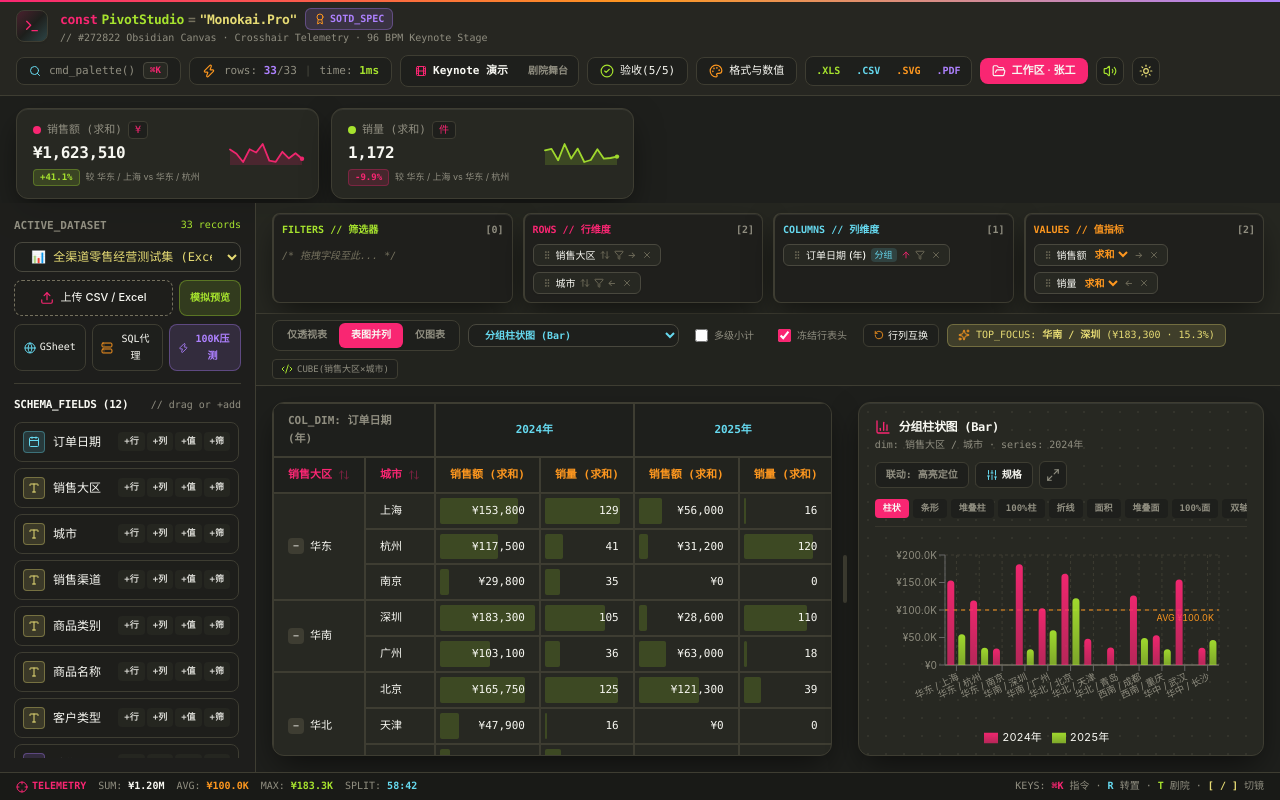
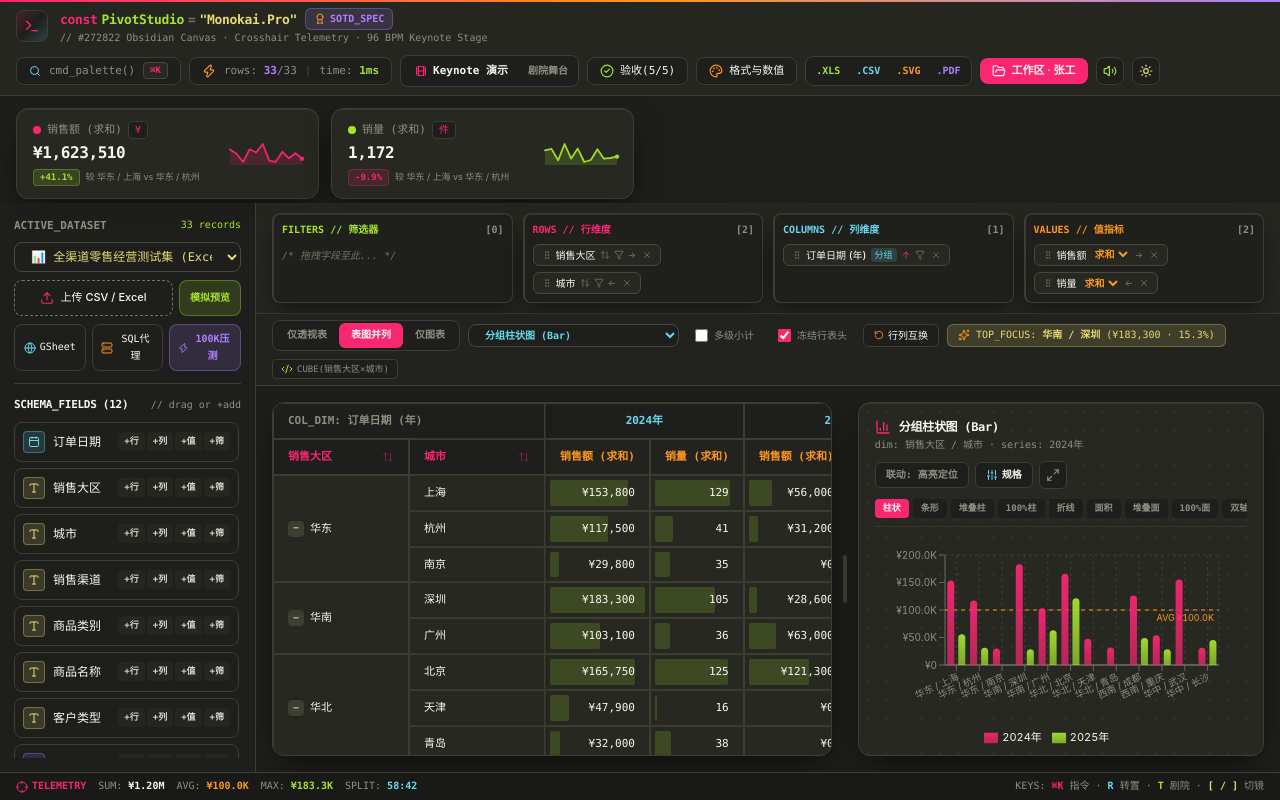
Before and after one commit to lovemoganna/PivotStudio, a React (Vite) app: page / in a window 1280 px wide. Built offline with nearby package versions, Linux system fonts and the light colour scheme; the HTML template or start-up script is replaced by a standard one.

Commit message:
fix(table): enable robust multi-level sticky row headers with calculated left offsets

```diff
--- a/src/features/pivot/components/PivotTable.jsx
+++ b/src/features/pivot/components/PivotTable.jsx
@@ -53,7 +53,14 @@ export function PivotTable({
               pivotResult.colHeaderRows.map((headerRow, levelIdx) => (
                 <tr key={`col_level_${levelIdx}`}>
                   {levelIdx === 0 && (
-                    <th colSpan={Math.max(1, pivotResult.rowConfigs.length)} rowSpan={pivotResult.colHeaderRows.length} className={`border border-[#D6D4C8] dark:border-[#3E3D32] bg-[#EFECE1] dark:bg-[#1E1F1C] px-3.5 py-2 font-semibold text-[#75715E] dark:text-[#908E80] apple-font-mono ${chartSpecConfig.stickyRowHeaders && pivotResult.rowConfigs.length <= 1 ? 'sticky left-0 z-30' : ''}`}>
+                    <th
+                      colSpan={Math.max(1, pivotResult.rowConfigs.length)}
+                      rowSpan={pivotResult.colHeaderRows.length}
+                      style={{ left: chartSpecConfig.stickyRowHeaders ? 0 : undefined }}
+                      className={`border border-[#D6D4C8] dark:border-[#3E3D32] bg-[#EFECE1] dark:bg-[#1E1F1C] px-3.5 py-2 font-semibold text-[#75715E] dark:text-[#908E80] apple-font-mono ${
+                        chartSpecConfig.stickyRowHeaders ? 'sticky left-0 z-30 shadow-[2px_0_5px_-2px_rgba(0,0,0,0.18)] dark:shadow-[2px_0_5px_-2px_rgba(0,0,0,0.5)]' : ''
+                      }`}
+                    >
                       <div className="flex items-center justify-between gap-1">
                         <span>COL_DIM: {pivotResult.colConfigs.map((c) => getDimDisplayLabel(c)).join(' / ')}</span>
                       </div>
@@ -90,16 +97,38 @@ export function PivotTable({
             )}
             <tr>
               {pivotResult.rowConfigs.length > 0 ? (
-                pivotResult.rowConfigs.map((rDim, rIdx) => (
-                  <th key={rDim.id} onClick={() => toggleDimensionSort('rows', rDim.id)} className={`border border-[#D6D4C8] dark:border-[#3E3D32] bg-[#EFECE1] dark:bg-[#1E1F1C] px-3.5 py-2 font-semibold text-[#F92672] apple-font-mono whitespace-nowrap cursor-pointer hover:bg-black/[0.04] dark:hover:bg-[#2D2E27] transition ${chartSpecConfig.stickyRowHeaders && pivotResult.rowConfigs.length <= 1 && rIdx === 0 ? 'sticky left-0 z-30 shadow-[1px_0_0_0_rgba(62,61,50,0.6)]' : ''}`}>
+                pivotResult.rowConfigs.map((rDim, rIdx) => {
+                  const isLastRowDim = rIdx === pivotResult.rowConfigs.length - 1;
+                  return (
+                    <th
+                      key={rDim.id}
+                      onClick={() => toggleDimensionSort('rows', rDim.id)}
+                      style={{
+                        left: chartSpecConfig.stickyRowHeaders ? `${rIdx * 136}px` : undefined,
+                        minWidth: '136px',
+                      }}
+                      className={`border border-[#D6D4C8] dark:border-[#3E3D32] bg-[#EFECE1] dark:bg-[#1E1F1C] px-3.5 py-2 font-semibold text-[#F92672] apple-font-mono whitespace-nowrap cursor-pointer hover:bg-black/[0.04] dark:hover:bg-[#2D2E27] transition ${
+                        chartSpecConfig.stickyRowHeaders
+                          ? `sticky z-30 ${isLastRowDim ? 'shadow-[2px_0_5px_-2px_rgba(0,0,0,0.18)] dark:shadow-[2px_0_5px_-2px_rgba(0,0,0,0.5)]' : ''}`
+                          : ''
+                      }`}
+                    >
                       <div className="flex items-center justify-between gap-1.5">
                         <span>{getDimDisplayLabel(rDim)}</span>
                         {rDim.sort === 'asc' ? <ArrowUp className="w-3 h-3 text-[#A6E22E]" /> : rDim.sort === 'desc' ? <ArrowDown className="w-3 h-3 text-[#F92672]" /> : <ArrowUpDown className="w-3 h-3 opacity-40" />}
                       </div>
                     </th>
-                ))
+                  );
+                })
               ) : (
-                <th className="border border-[#D6D4C8] dark:border-[#3E3D32] bg-[#EFECE1] dark:bg-[#1E1F1C] px-3.5 py-2 font-semibold text-[#F92672]">汇总维度</th>
+                <th
+                  style={{ left: chartSpecConfig.stickyRowHeaders ? 0 : undefined, minWidth: '136px' }}
+                  className={`border border-[#D6D4C8] dark:border-[#3E3D32] bg-[#EFECE1] dark:bg-[#1E1F1C] px-3.5 py-2 font-semibold text-[#F92672] ${
+                    chartSpecConfig.stickyRowHeaders ? 'sticky left-0 z-30 shadow-[2px_0_5px_-2px_rgba(0,0,0,0.18)] dark:shadow-[2px_0_5px_-2px_rgba(0,0,0,0.5)]' : ''
+                  }`}
+                >
+                  汇总维度
+                </th>
               )}
               {pivotResult.allColGroups.map((cGroup) =>
                 pivotResult.valConfigs.map((vCfg) => {
@@ -128,8 +157,27 @@ export function PivotTable({
                   {!isVirtualized ? (
                     row.headerCells.map((hCell) => {
                       const isHeaderCellCrosshair = (hoveredCellTelemetry && hoveredCellTelemetry.rowKey.startsWith(hCell.key)) || (highlightedRowKey && highlightedRowKey.startsWith(hCell.key));
+                      const isStickyEdge = (hCell.level + hCell.colSpan) >= Math.max(1, pivotResult.rowConfigs.length);
                       return (
-                        <td key={hCell.key} rowSpan={hCell.rowSpan} colSpan={hCell.colSpan} onClick={() => { if (!row.isTotal && !row.isSubtotal) { soundEngine?.playClick(500); handleChartPointClick({ rowKey: row.rowKey, name: row.label }); } }} className={`border border-[#D6D4C8] dark:border-[#3E3D32] px-3.5 py-2 align-middle whitespace-nowrap cursor-pointer font-medium transition-colors ${isHeaderCellCrosshair ? 'text-[#F92672] font-semibold' : ''} ${chartSpecConfig.stickyRowHeaders && pivotResult.rowConfigs.length <= 1 && hCell.level === 0 ? 'sticky left-0 z-10 bg-[#FFFDF7]/95 dark:bg-[#272822]/95 backdrop-blur-sm shadow-[1px_0_0_0_rgba(62,61,50,0.5)]' : ''}`}>
+                        <td
+                          key={hCell.key}
+                          rowSpan={hCell.rowSpan}
+                          colSpan={hCell.colSpan}
+                          onClick={() => { if (!row.isTotal && !row.isSubtotal) { soundEngine?.playClick(500); handleChartPointClick({ rowKey: row.rowKey, name: row.label }); } }}
+                          style={{
+                            left: chartSpecConfig.stickyRowHeaders ? `${hCell.level * 136}px` : undefined,
+                            minWidth: `${hCell.colSpan * 136}px`,
+                          }}
+                          className={`border border-[#D6D4C8] dark:border-[#3E3D32] px-3.5 py-2 align-middle whitespace-nowrap cursor-pointer font-medium transition-colors ${
+                            isHeaderCellCrosshair ? 'text-[#F92672] font-semibold' : ''
+                          } ${
+                            chartSpecConfig.stickyRowHeaders
+                              ? `sticky z-10 bg-[#FFFDF7] dark:bg-[#272822] ${
+                                  isStickyEdge ? 'shadow-[2px_0_5px_-2px_rgba(0,0,0,0.15)] dark:shadow-[2px_0_5px_-2px_rgba(0,0,0,0.45)]' : ''
+                                }`
+                              : ''
+                          }`}
+                        >
                           <div className="flex items-center gap-1.5">
                             {hCell.hasChildren && (
                               <button onClick={(e) => { e.stopPropagation(); soundEngine?.playClick(600); toggleRowCollapse(hCell.key); }} className="w-4 h-4 rounded bg-black/[0.06] dark:bg-[#3E3D32] hover:bg-[#F92672] hover:text-[#F8F8F2] flex items-center justify-center text-[10px] apple-font-mono transition">
@@ -144,13 +192,46 @@ export function PivotTable({
                   ) : (
                     (() => {
                       const totalRowDimCols = Math.max(1, pivotResult.rowConfigs.length);
-                      if (row.isTotal) return <td colSpan={totalRowDimCols} className="border border-[#D6D4C8] dark:border-[#3E3D32] px-3.5 py-2 font-bold">总计</td>;
+                      if (row.isTotal) {
+                        return (
+                          <td
+                            colSpan={totalRowDimCols}
+                            style={{
+                              left: chartSpecConfig.stickyRowHeaders ? 0 : undefined,
+                              minWidth: `${totalRowDimCols * 136}px`,
+                            }}
+                            className={`border border-[#D6D4C8] dark:border-[#3E3D32] px-3.5 py-2 font-bold ${
+                              chartSpecConfig.stickyRowHeaders ? 'sticky left-0 z-10 bg-[#EFECE1] dark:bg-[#1E1F1C] shadow-[2px_0_5px_-2px_rgba(0,0,0,0.15)] dark:shadow-[2px_0_5px_-2px_rgba(0,0,0,0.45)]' : ''
+                            }`}
+                          >
+                            总计
+                          </td>
+                        );
+                      }
                       const segs = row.rowKey.replace('__SUBTOTAL__', '').split('||');
-                      return segs.map((seg, sIdx) => (
-                        <td key={`${row.rowKey}_${sIdx}`} colSpan={sIdx === segs.length - 1 ? totalRowDimCols - segs.length + 1 : 1} className="border border-[#D6D4C8] dark:border-[#3E3D32] px-3.5 py-2 whitespace-nowrap">
+                      return segs.map((seg, sIdx) => {
+                        const isEdge = sIdx === segs.length - 1;
+                        const cSpan = isEdge ? totalRowDimCols - segs.length + 1 : 1;
+                        return (
+                          <td
+                            key={`${row.rowKey}_${sIdx}`}
+                            colSpan={cSpan}
+                            style={{
+                              left: chartSpecConfig.stickyRowHeaders ? `${sIdx * 136}px` : undefined,
+                              minWidth: `${cSpan * 136}px`,
+                            }}
+                            className={`border border-[#D6D4C8] dark:border-[#3E3D32] px-3.5 py-2 whitespace-nowrap ${
+                              chartSpecConfig.stickyRowHeaders
+                                ? `sticky z-10 bg-[#FFFDF7] dark:bg-[#272822] ${
+                                    isEdge ? 'shadow-[2px_0_5px_-2px_rgba(0,0,0,0.15)] dark:shadow-[2px_0_5px_-2px_rgba(0,0,0,0.45)]' : ''
+                                  }`
+                                : ''
+                            }`}
+                          >
                             {seg}
                           </td>
-                      ));
+                        );
+                      });
                     })()
                   )}
 
```
Lines whose indentation alone changed are shown as unchanged.
